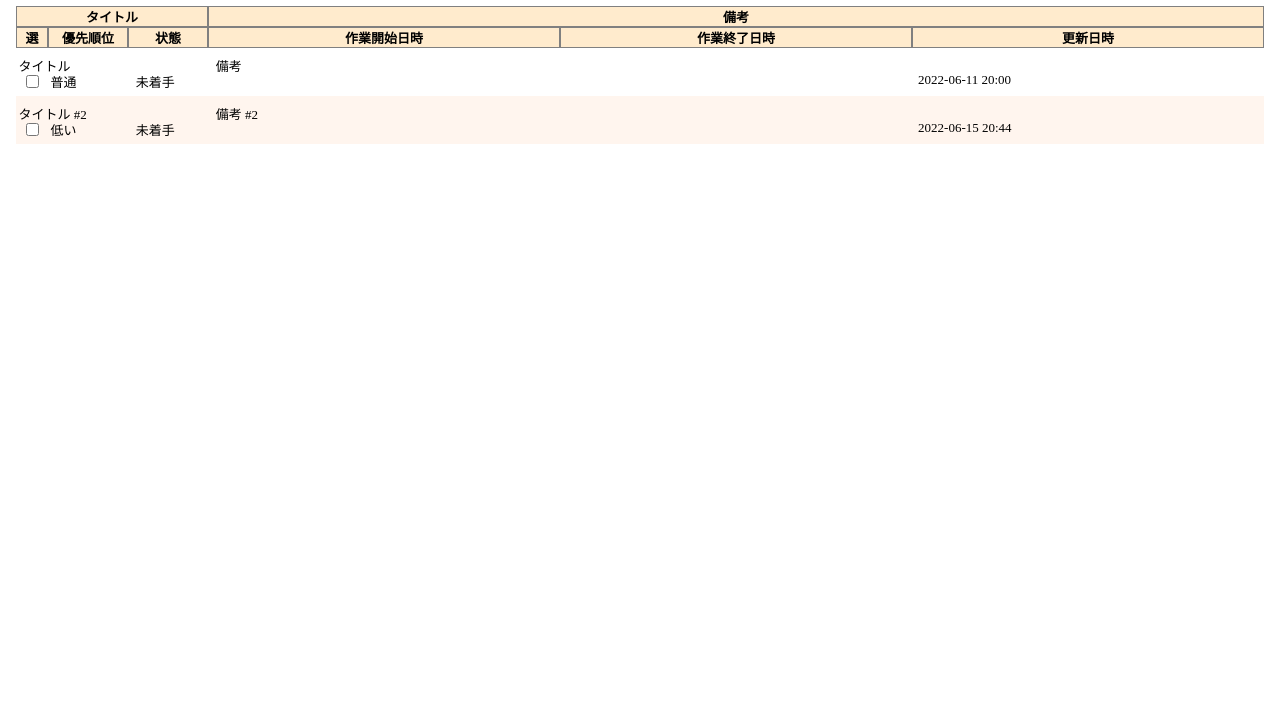
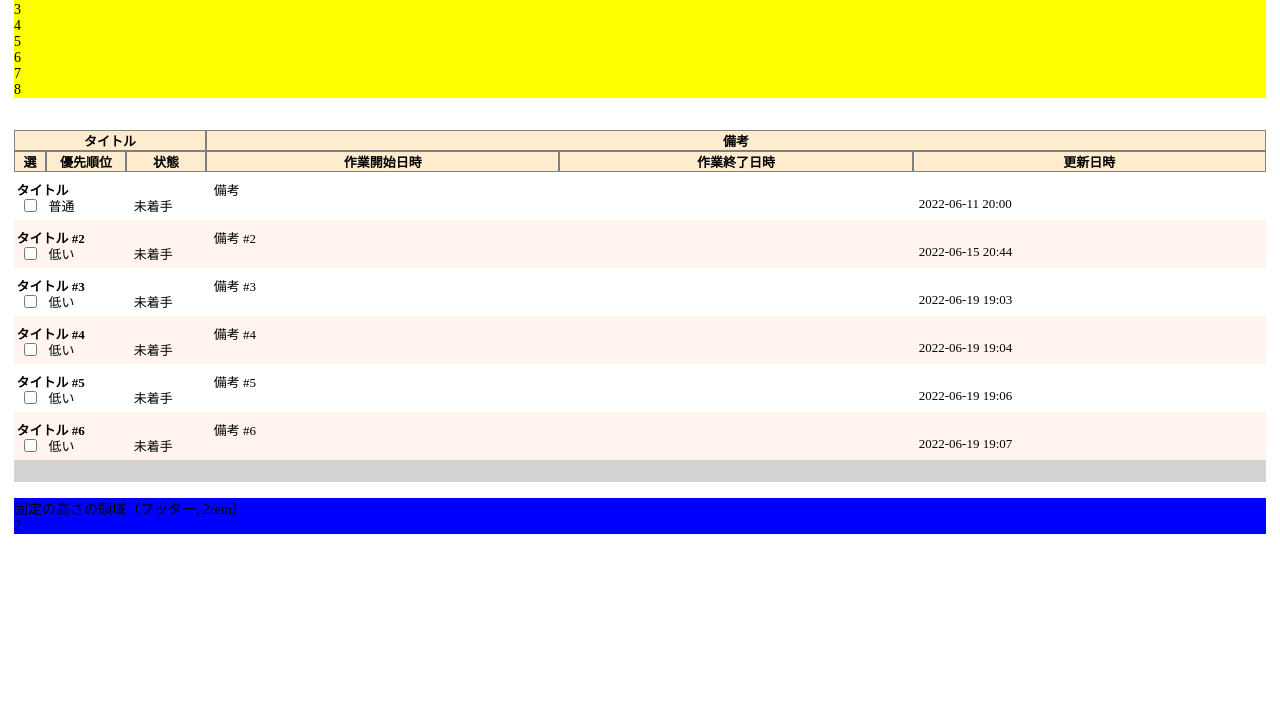
Before and after one commit to YasuoKatou/html_samples, a plain HTML site: page html_list_slider01/list_slider01.html in a window 1280 px wide. Shown: the part 93-816 px from the top of the page. Drawn offline with Linux system fonts and the light colour scheme.

Commit message:
一覧の領域をサイズ可変に対応

```diff
--- a/html_list_slider01/list_slider01.css
+++ b/html_list_slider01/list_slider01.css
@@ -7,6 +7,9 @@ html, body {
 
 body {
     margin: 1em;
+    display: flex;
+    flex-direction: column;
+    font-size: 14px;
 }
 
 .header > h1 {
@@ -18,9 +21,11 @@ body {
 }
 
 .TG002-list-container {
-    margin-top: 2em;
+    margin-top: 2rem;
     display: flex;
     flex-direction: column;
+    /*height: 8rem;*/
+    height: calc(100vh - 28rem);
 }
 
 .TG002-list-title {
@@ -75,7 +80,12 @@ body {
 }
 
 
-
+.TG002-list-body {
+    flex: 1;
+    background-color: lightgray;
+    overflow-y: overlay;
+    height: 100%;
+}
 
 
 .TG002-list-body ul, li {
@@ -137,6 +147,7 @@ body {
 
 .TG002-list-item-container .item-title {
     flex-basis: 12rem;
+    font-weight: bolder;
 }
 
 .TG002-list-item-container .item-remarks {
--- a/html_list_slider01/list_slider01.html
+++ b/html_list_slider01/list_slider01.html
@@ -8,6 +8,9 @@
         <section class="header">
             <h1>リストサンプル</h1>
         </section>
+        <div style="height: auto; background-color: yellow;">固定の高さ(auto)の領域
+            <p>2</p><p>3</p><p>4</p><p>5</p><p>6</p><p>7</p><p>8</p>
+        </div>
         <section class="TG002-list-container">
             <section class="TG002-list-title">
                 <div>
@@ -23,8 +26,7 @@
                     <p class="item-todo-update">更新日時</p>
                 </div>
             </section>
-            <section class="TG002-list-body">
-                <ul>
+            <ul class="TG002-list-body">
                 <li class="TG002-item-body">
                     <div class="TG002-back-menu-container">
                         <p class="TG002-back-menu-01">変更</p>
@@ -69,9 +71,101 @@
                         </div>
                     </div>
                 </li>
+                <li class="TG002-item-body">
+                    <div class="TG002-back-menu-container">
+                        <p class="TG002-back-menu-01">変更</p>
+                        <p class="TG002-back-menu-02">削除</p>
+                    </div>
+                    <div class="TG002-list-item-container">
+                        <div>
+                            <p class="TG002-item-label item-title">タイトル #3</p>
+                            <p class="TG002-item-label item-remarks">備考 #3</p>
+                        </div>
+                        <div>
+                            <div class="TG002-item-vert-middle">
+                                <input type="checkbox" class="item-select">
+                            </div>
+                            <p class="TG002-item-label item-priority">低い</p>
+                            <p class="TG002-item-label item-status">未着手</p>
+                            <p class="TG002-item-label item-todo-start"></p>
+                            <p class="TG002-item-label item-todo-end"></p>
+                            <p class="TG002-item-label item-todo-update">2022-06-19 19:03</p>
+                        </div>
+                    </div>
+                </li>
+                <li class="TG002-item-body">
+                    <div class="TG002-back-menu-container">
+                        <p class="TG002-back-menu-01">変更</p>
+                        <p class="TG002-back-menu-02">削除</p>
+                    </div>
+                    <div class="TG002-list-item-container">
+                        <div>
+                            <p class="TG002-item-label item-title">タイトル #4</p>
+                            <p class="TG002-item-label item-remarks">備考 #4</p>
+                        </div>
+                        <div>
+                            <div class="TG002-item-vert-middle">
+                                <input type="checkbox" class="item-select">
+                            </div>
+                            <p class="TG002-item-label item-priority">低い</p>
+                            <p class="TG002-item-label item-status">未着手</p>
+                            <p class="TG002-item-label item-todo-start"></p>
+                            <p class="TG002-item-label item-todo-end"></p>
+                            <p class="TG002-item-label item-todo-update">2022-06-19 19:04</p>
+                        </div>
+                    </div>
+                </li>
+                <li class="TG002-item-body">
+                    <div class="TG002-back-menu-container">
+                        <p class="TG002-back-menu-01">変更</p>
+                        <p class="TG002-back-menu-02">削除</p>
+                    </div>
+                    <div class="TG002-list-item-container">
+                        <div>
+                            <p class="TG002-item-label item-title">タイトル #5</p>
+                            <p class="TG002-item-label item-remarks">備考 #5</p>
+                        </div>
+                        <div>
+                            <div class="TG002-item-vert-middle">
+                                <input type="checkbox" class="item-select">
+                            </div>
+                            <p class="TG002-item-label item-priority">低い</p>
+                            <p class="TG002-item-label item-status">未着手</p>
+                            <p class="TG002-item-label item-todo-start"></p>
+                            <p class="TG002-item-label item-todo-end"></p>
+                            <p class="TG002-item-label item-todo-update">2022-06-19 19:06</p>
+                        </div>
+                    </div>
+                </li>
+                <li class="TG002-item-body">
+                    <div class="TG002-back-menu-container">
+                        <p class="TG002-back-menu-01">変更</p>
+                        <p class="TG002-back-menu-02">削除</p>
+                    </div>
+                    <div class="TG002-list-item-container">
+                        <div>
+                            <p class="TG002-item-label item-title">タイトル #6</p>
+                            <p class="TG002-item-label item-remarks">備考 #6</p>
+                        </div>
+                        <div>
+                            <div class="TG002-item-vert-middle">
+                                <input type="checkbox" class="item-select">
+                            </div>
+                            <p class="TG002-item-label item-priority">低い</p>
+                            <p class="TG002-item-label item-status">未着手</p>
+                            <p class="TG002-item-label item-todo-start"></p>
+                            <p class="TG002-item-label item-todo-end"></p>
+                            <p class="TG002-item-label item-todo-update">2022-06-19 19:07</p>
+                        </div>
+                    </div>
+                </li>
+                <!--
+                -->
             </ul>
         </section>
-        </section>
+        <div style="height:  auto; background-color: blue; margin-top: 1rem;">固定の高さの領域（フッター, 2rem）
+            <p>2</p>
+        </div>
             <script>
 function TG002_clickEvent(event) {
     // console.log(event);
```
Lines whose indentation alone changed are shown as unchanged.
